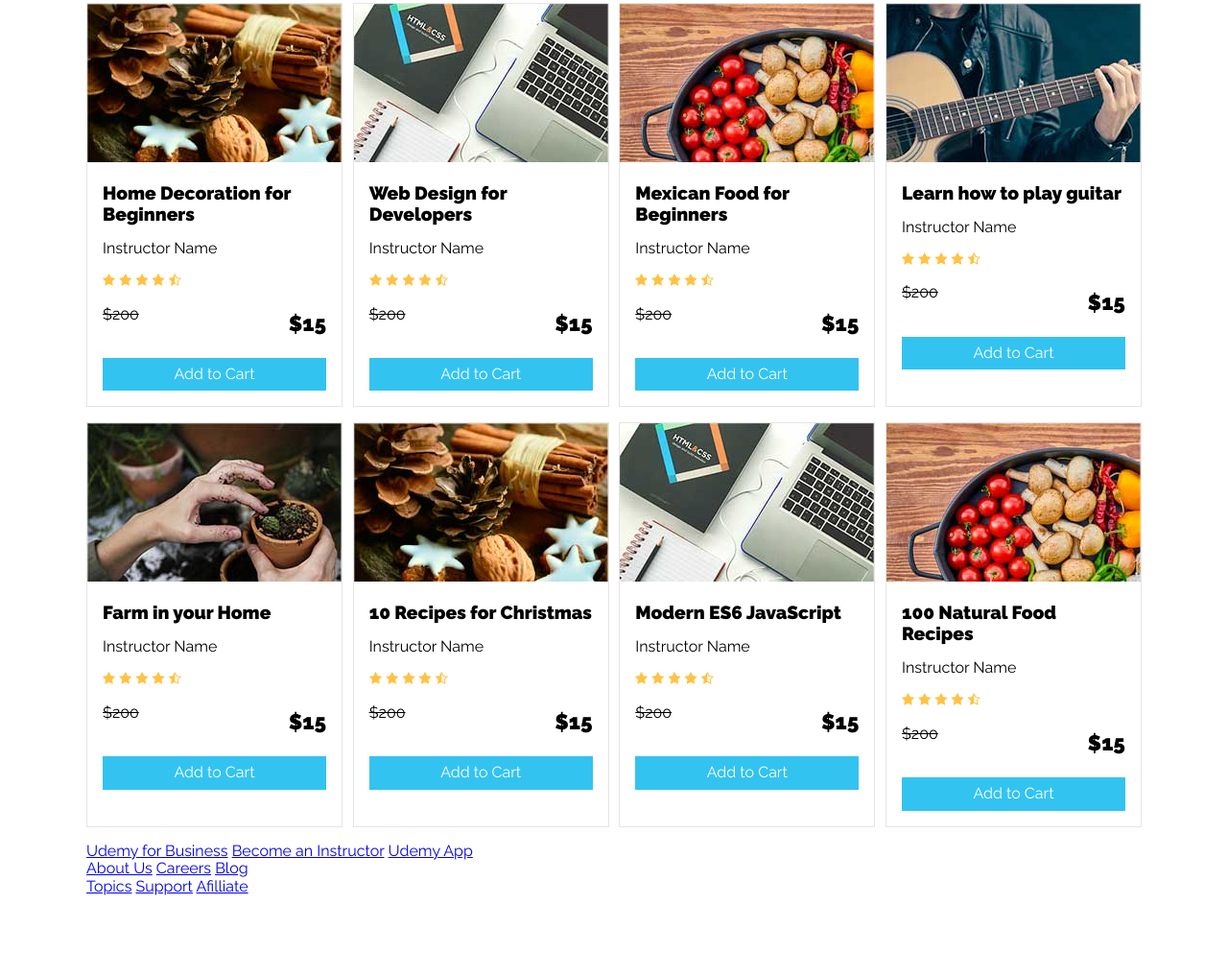
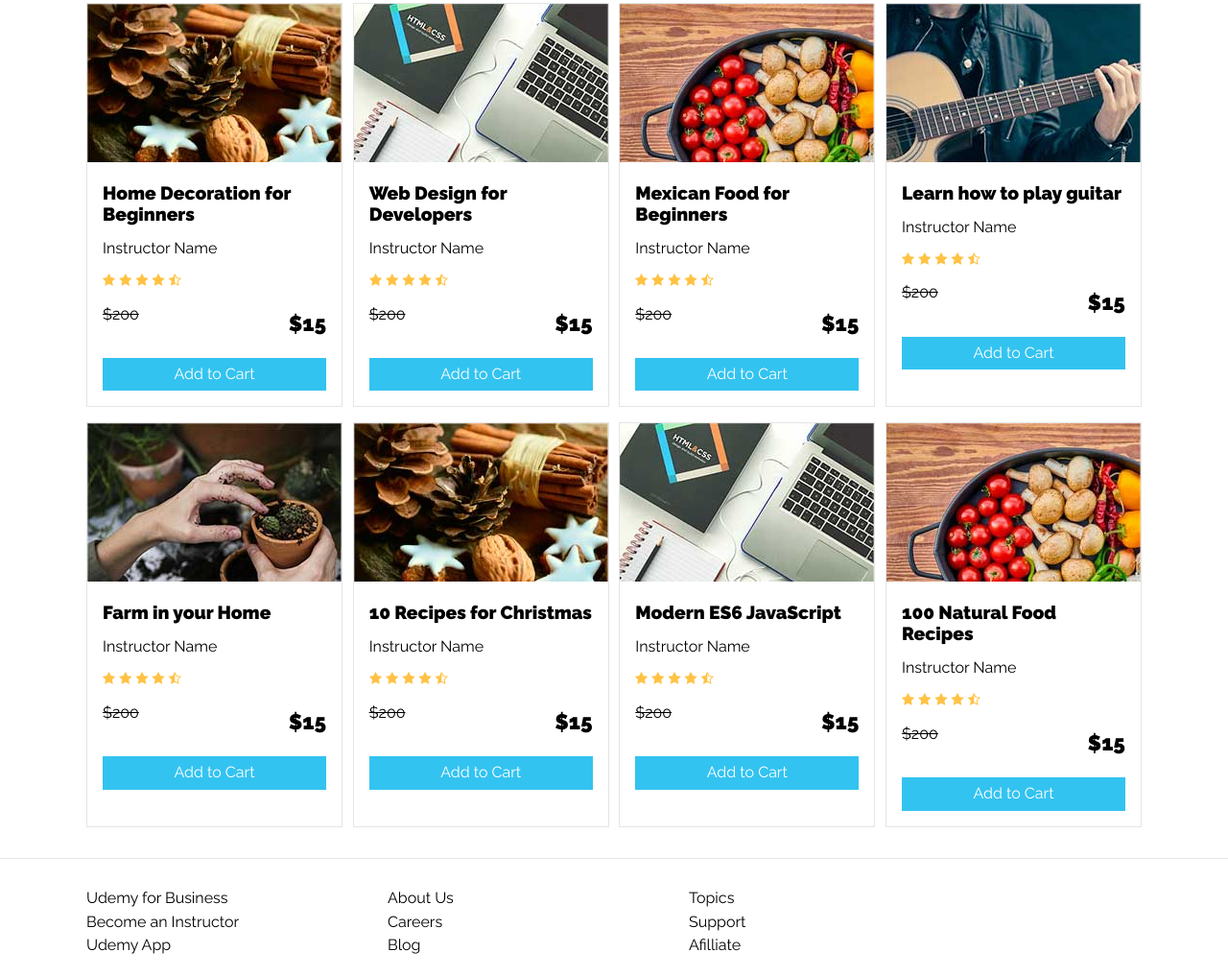
Before and after one commit to kwrdivyaraj100/10_building_the_udemy_homepage, a website: page index.html in a window 1280 px wide. Shown: the part 1101-2118 px from the top of the page at 96% size. Before the commit the page ends 2034 px from the top, so only its background shows below. Drawn offline with nearby package versions, Linux system fonts and the light colour scheme.

Commit message:
finishing the project

```diff
--- a/scss/_variables.scss
+++ b/scss/_variables.scss
@@ -7,5 +7,6 @@ $desktop : 1000px;
 $primary : #33C3F0;
 $secondary : #741d51;
 $alternative : #e44e52;
+$black : #000000;
 $gray : #f2f2f2;
 $white: #ffffff;
--- a/scss/app.scss
+++ b/scss/app.scss
@@ -160,3 +160,36 @@ body{
              }
         }
    }
+   .footer {
+    border-top: 1px solid darken($gray, 5%);
+    margin-top: 1rem;
+    padding-top: 2rem;
+
+    .container-footer {
+         display: flex;
+         flex-direction: column;
+
+         @include tablet {
+              flex-direction: row;
+         }
+    }
+}
+
+.menu {
+    display: flex;
+    flex-direction: column;
+    margin-bottom: 1rem;
+    flex: 1;
+    @include desktop{
+         flex:  0 0 calc(30% - 1rem);
+    }
+    a {
+         color: $black;
+         text-decoration: none;
+         margin-bottom: .4rem;
+         text-align: center;
+         @include desktop {
+              text-align: left;
+         }
+    }
+}
```
Also changed, not shown: css/app.css.
